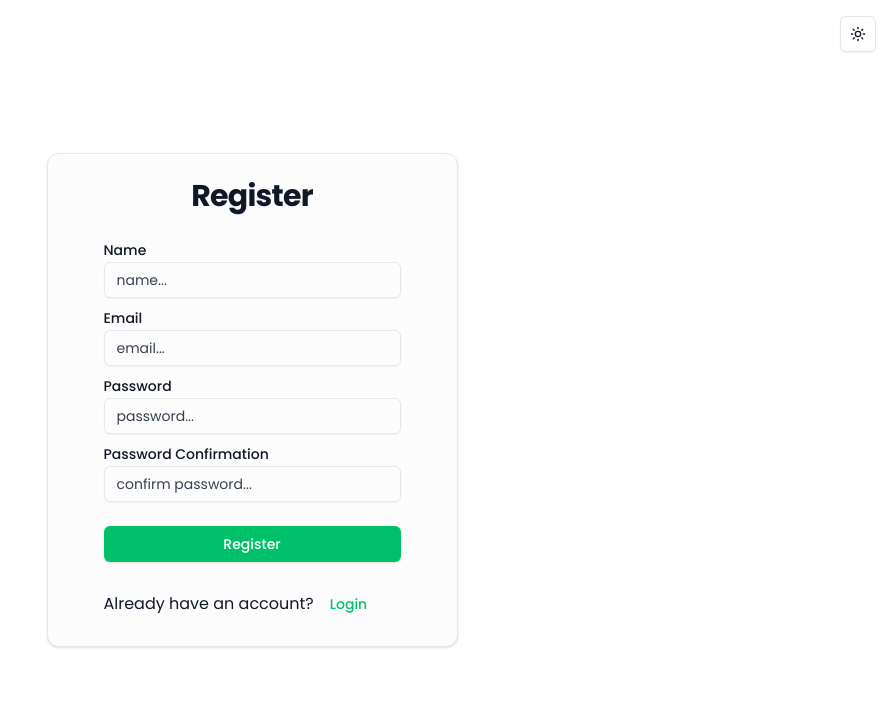
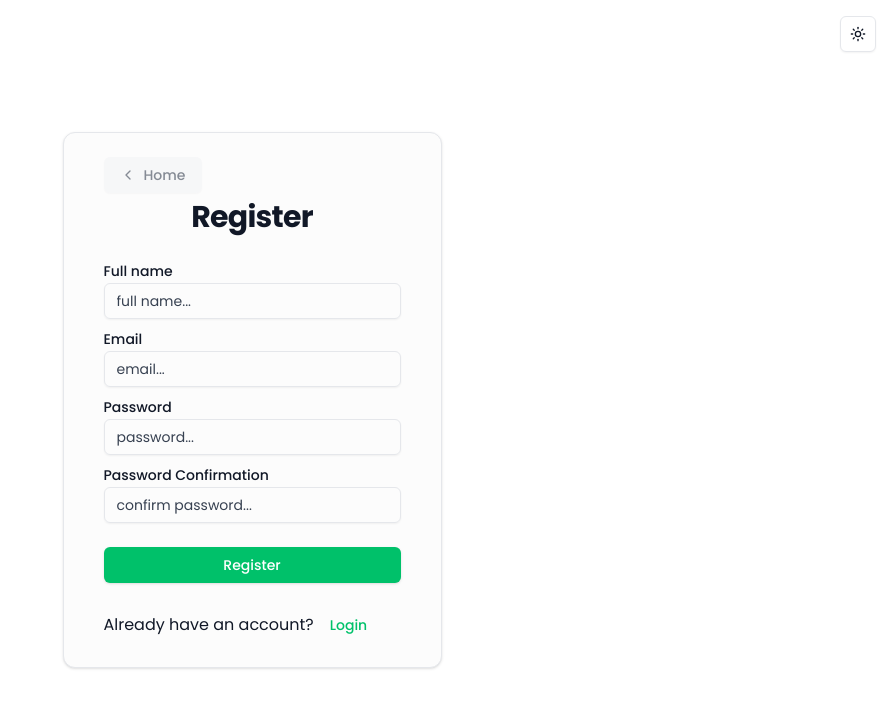
Before and after one commit to Adel2411/Planify-frontend, a Next.js app: page /register in a window 1280 px wide. Shown: the top 708 px of the page, without its empty margins (388-1280 px from the left). Built offline with nearby package versions, Linux system fonts and the light colour scheme.

Commit message:
Finished Auth components

```diff
--- a/src/app/layout.tsx
+++ b/src/app/layout.tsx
@@ -31,7 +31,7 @@ const centuryGothicBoldItalic = localFont({
 });
 
 export const metadata: Metadata = {
-  title: "Create Next App",
+  title: "Planify",
   description: "Generated by create next app",
 };
 
--- a/src/app/page.tsx
+++ b/src/app/page.tsx
@@ -1,6 +1,8 @@
 import * as motion from "motion/react-client";
 import { centuryGothicBold, centuryGothicItalic } from "./layout";
 import Image from "next/image";
+import { Button } from "@/components/ui/button";
+import Link from "next/link";
 
 export default function Home() {
   const container = {
@@ -36,9 +38,9 @@ export default function Home() {
         {/* DevFest Batna 2024 */}
       </motion.ul>
       <div className="flex justify-center items-center gap-4">
-        <p className={`${centuryGothicItalic.className} text-xl`}>
-          Coming Soon...
-        </p>
+        <Button className={`text-lg`} asChild variant={"link"}>
+          <Link href="/login">Log in</Link>
+        </Button>
         <Image
           src="/GDG-Batna-Logo.jpeg"
           alt="dev fest 2024 logo"
--- a/src/features/auth/components/AuthContainer.tsx
+++ b/src/features/auth/components/AuthContainer.tsx
@@ -8,12 +8,24 @@ import {
 import { AuthContainerProps } from "../types";
 import Link from "next/link";
 import { Button } from "@/components/ui/button";
+import { ChevronLeft } from "lucide-react";
 
 const AuthContainer = ({ children, Title }: AuthContainerProps) => {
   return (
-    <Card className="sm:px-8">
-      <CardHeader className="flex justify-center items-center">
-        <CardTitle className="text-3xl font-bold">{Title}</CardTitle>
+    <Card className="px-4">
+      <CardHeader>
+        <Button variant={"secondary"} asChild>
+          <Link
+            href={"/"}
+            className="w-fit opacity-60 hover:opacity-80 flex items-center justify-center gap-0"
+          >
+            <ChevronLeft />
+            Home
+          </Link>
+        </Button>
+        <CardTitle className="flex justify-center text-3xl font-bold">
+          {Title}
+        </CardTitle>
       </CardHeader>
       <CardContent>{children}</CardContent>
       <CardFooter>
--- a/src/features/auth/components/RegisterForm.tsx
+++ b/src/features/auth/components/RegisterForm.tsx
@@ -22,7 +22,7 @@ function RegisterForm() {
   const form = useForm<RegisterInputs>({
     resolver: zodResolver(registerSchema),
     defaultValues: {
-      name: "",
+      fullName: "",
       email: "",
       password: "",
       passwordConfirmation: "",
@@ -48,14 +48,14 @@ function RegisterForm() {
         <div className="space-y-2">
           <FormField
             control={form.control}
-            name="name"
+            name="fullName"
             render={({ field }) => (
               <FormItem className="space-y-0">
-                <FormLabel>Name</FormLabel>
+                <FormLabel>Full name</FormLabel>
                 <FormControl>
                   <Input
                     disabled={form.formState.isSubmitting}
-                    placeholder="name..."
+                    placeholder="full name..."
                     {...field}
                   />
                 </FormControl>
--- /dev/null
+++ b/src/features/auth/schema/index.ts
@@ -0,0 +1,29 @@
+import z from "zod";
+
+export const loginSchema = z.object({
+  email: z.string().email("Invalid email address"),
+  password: z
+    .string()
+    .min(6, "Password must be at least 6 characters")
+    .max(50, "Password must be at most 100 characters")
+    .regex(/[a-zA-Z]/, "Password must contain at least one letter")
+    .regex(/[0-9]/, "Password must contain at least one number"),
+});
+
+export const registerSchema = loginSchema
+  .extend({
+    fullName: z
+      .string()
+      .min(4, "Full name must be at least 4 characters")
+      .max(50, "Full name must be at most 50 characters")
+      .regex(/^[a-zA-Z ]+$/, "Full name must contain only letters and spaces")
+      .refine((name) => !name.startsWith(" ") && !name.endsWith(" "), {
+        message: "Full name must not start or end with a space",
+      }),
+    passwordConfirmation: z.string(),
+  })
+  .refine((data) => data.password === data.passwordConfirmation, {
+    message: "Passwords do not match",
+    // under which field should the error be displayed
+    path: ["passwordConfirmation"],
+  });
--- /dev/null
+++ b/src/features/auth/types/index.ts
@@ -0,0 +1,23 @@
+import z from "zod";
+import { loginSchema, registerSchema } from "../schema";
+
+export type LoginInputs = z.infer<typeof loginSchema>;
+
+export type RegisterInputs = z.infer<typeof registerSchema>;
+
+export interface AuthContainerProps {
+  children: React.ReactNode;
+  Title: "Login" | "Register";
+}
+
+export interface User {
+  _id: string;
+  email: string;
+  name: string;
+  createdAt: string;
+  updatedAt: string;
+  __v: number;
+  session: string;
+  iat: number;
+  exp: number;
+}
--- /dev/null
+++ b/src/features/auth/utils/index.ts
@@ -0,0 +1,37 @@
+import { LoginInputs, RegisterInputs, User } from "../types";
+
+export async function postRegister(data: RegisterInputs) {
+  try {
+    // register logic here
+    return true;
+  } catch (e) {
+    console.error(e);
+  }
+}
+
+export async function postLogin(data: LoginInputs) {
+  try {
+    // login logic here
+    return true;
+  } catch (e) {
+    console.error(e);
+  }
+}
+
+export async function getCurrentUser() {
+  try {
+    // get current user logic here
+    return true;
+  } catch (e) {
+    return null;
+  }
+}
+
+export async function logOut() {
+  try {
+    // logout logic here
+    return true;
+  } catch (e) {
+    console.error(e);
+  }
+}
```
